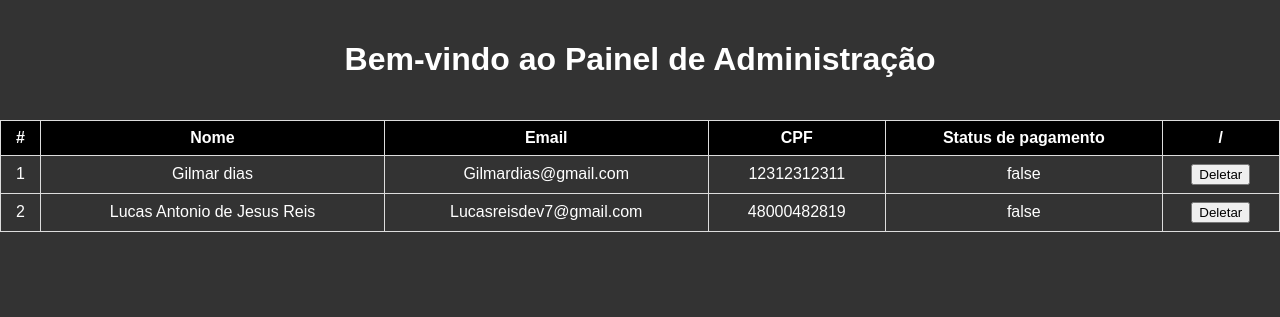
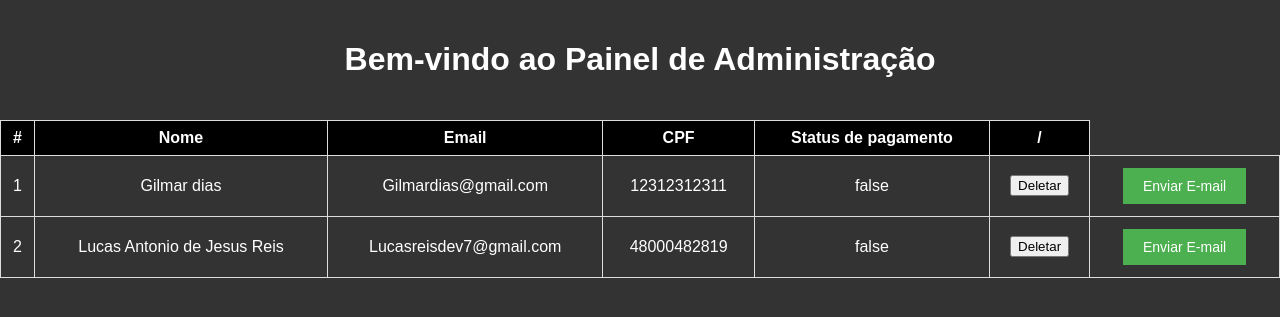
Before and after one commit to LucasReisDev/fvcConsultoria, a Flask app: page /admin in a window 1280 px wide. Shown: the top 317 px of the page. Run offline with Flask 3, Linux system fonts and the light colour scheme.

Commit message:
insercao do pdf

```diff
--- a/app.py
+++ b/app.py
@@ -1,9 +1,9 @@
-from flask import Flask, render_template, redirect, request, jsonify
+from flask import Flask, render_template, redirect, request, jsonify, url_for, flash
 from flask_sqlalchemy import SQLAlchemy
 # from pagseguro import PagSeguro
 from flask_migrate import Migrate
 import requests
-import flask_mail
+from flask_mail import Mail, Message
 
 app = Flask(__name__)
 app.config['SQLALCHEMY_DATABASE_URI'] = 'sqlite:///clientes.db'
@@ -11,6 +11,14 @@ db = SQLAlchemy(app)
 # pagseguro = PagSeguro(email='viccari215@gmail.com',
 # token='B73EBD2ACECE64B2245D5FB20A5848C6')
 migrate = Migrate(app, db)
+mail = Mail(app)
+
+app.config['MAIL_SERVER'] = 'smtp.googlemail.com'
+app.config['MAIL_PORT'] = 587
+app.config['MAIL_USE_TLS'] = True
+app.config['MAIL_USE_SSL'] = False
+app.config['MAIL_USERNAME'] = 'fvclimpeseunome@gmail.com'
+app.config['MAIL_PASSWORD'] = 'Sucesso2024$'
 
 
 class Cliente(db.Model):
@@ -144,6 +152,28 @@ def pagamento_credito():
             'message': 'Erro ao realizar o pagamento.'
         })
 
+@app.route('/send_email', methods=['POST'])
+def send_email():
+    if request.method == 'POST':
+        sender = request.form['sender']  # Obtém o remetente do formulário
+        recipient = request.form['recipient']
+        subject = request.form['subject']
+        body = request.form['body']
+
+        try:
+            # Cria uma mensagem com o remetente e destinatário dinâmicos
+            message = Message(subject, recipients=[recipient], body=body)
+            message.sender = sender  # Define o remetente dinâmico
+
+            # Envia a mensagem
+            mail.send(message)
+
+            flash('E-mail enviado com sucesso!', 'success')
+        except Exception as e:
+            flash(f'Erro ao enviar e-mail: {str(e)}', 'error')
+
+        return redirect(url_for('index'))
+
 
 if __name__ == '__main__':
     db.create_all()
--- a/templates/index.html
+++ b/templates/index.html
@@ -209,7 +209,7 @@ body {font-size:16px;}
       <li class="w3-padding-16 w3-border-orange">Análise de Crédito</li>
       <li class="w3-padding-16 w3-border-orange">E MUITO MAIS!</li>
       <li class="w3-padding-16 w3-border-orange">
-        <h2>De <span style='color: red;text-decoration: line-through;'>R$250,00</span> por <span style='color: green;'>R$29,99</span>.</h2>
+        <h2>De <span style='color: red;text-decoration: line-through;'>R$195,90</span> por <span style='color: green;'>R$29,99</span>.</h2>
         <span class="w3-opacity">PDF será enviado no email.</span>
       </li>
       <li class="w3-orange w3-padding-24">
@@ -239,7 +239,7 @@ body {font-size:16px;}
       </div>
       <div class="modal-footer">
         <button type="button" class="btn btn-secondary" data-dismiss="modal">Fechar</button>
-        <button type="button" class="btn btn-primary" onclick="enviarInformacoesCliente()">Continuar para o pagamento</button>
+        <button type="button" class="btn btn-primary"  onclick="enviarInformacoesCliente()">Continuar para o pagamento</button>
       </div>
     </div>
   </div>
--- a/templates/painel.html
+++ b/templates/painel.html
@@ -29,6 +29,17 @@
             color: white;
             text-align: center;
         }
+        .email-button {
+            background-color: #4CAF50;
+            border: none;
+            color: white;
+            padding: 10px 20px;
+            text-align: center;
+            text-decoration: none;
+            display: inline-block;
+            font-size: 14px;
+            margin: 4px 2px;
+            cursor: pointer;}
     </style>
 </head>
 <body>
@@ -42,6 +53,7 @@
                 <th>CPF</th>
                 <th>Status de pagamento</th>
                 <th>/</th>
+
             </tr>
         </thead>
 
@@ -76,6 +88,35 @@
                 console.error('Erro ao deletar usuário:', error);
             });
         }
+        function sendEmail(email) {
+    const subject = prompt('Digite o assunto do e-mail:');
+    const body = prompt('Digite o corpo do e-mail:');
+
+    fetch('/send_email', {
+        method: 'POST',
+        headers: {
+            'Content-Type': 'application/json;charset=UTF-8'
+        },
+        body: JSON.stringify({
+            recipient: email,
+            subject: subject,
+            body: body
+        })
+    })
+    .then(response => {
+        if (!response.ok) {
+            throw new Error('Erro ao enviar e-mail');
+        }
+        return response.json();
+    })
+    .then(data => {
+        console.log(data.message);
+        // Adicione aqui a lógica para exibir uma mensagem de sucesso, se necessário
+    })
+    .catch(error => {
+        console.error('Erro ao enviar e-mail:', error);
+    });
+}
 
         function populatingTbody(userList) {
             while (containerUsers.firstChild) {
@@ -114,6 +155,17 @@
                 deleteButton.appendChild(button);
                 row.appendChild(deleteButton);
 
+                        // Botão "Enviar E-mail"
+                const emailButton = document.createElement('td');
+                const emailBtn = document.createElement('button');
+                emailBtn.textContent = "Enviar E-mail";
+                emailBtn.className = "email-button";
+                emailBtn.addEventListener('click', () => {
+                    sendEmail(user.cpf);
+                });
+                emailButton.appendChild(emailBtn);
+                row.appendChild(emailButton);
+
                 containerUsers.appendChild(row)
             })
         }
@@ -142,6 +194,8 @@
 
         getUsers();
 
+
+
     </script>
 </body>
 </html>
```
Also changed, not shown: instance/clientes.db, 1 other file.
